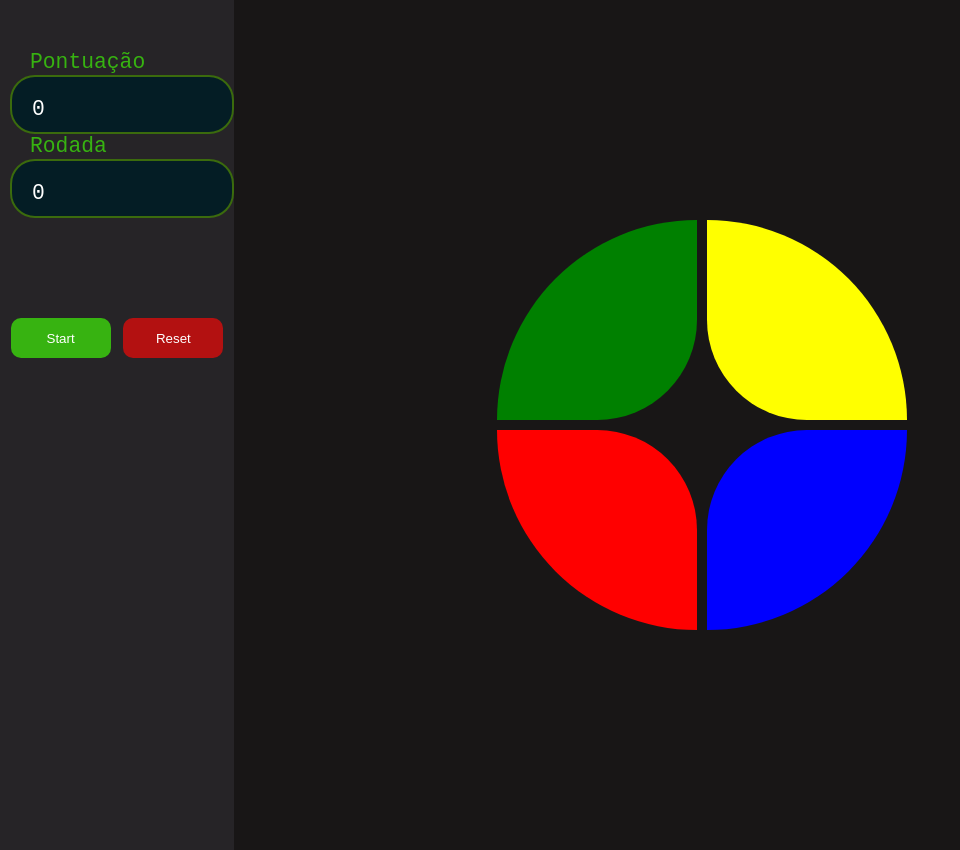
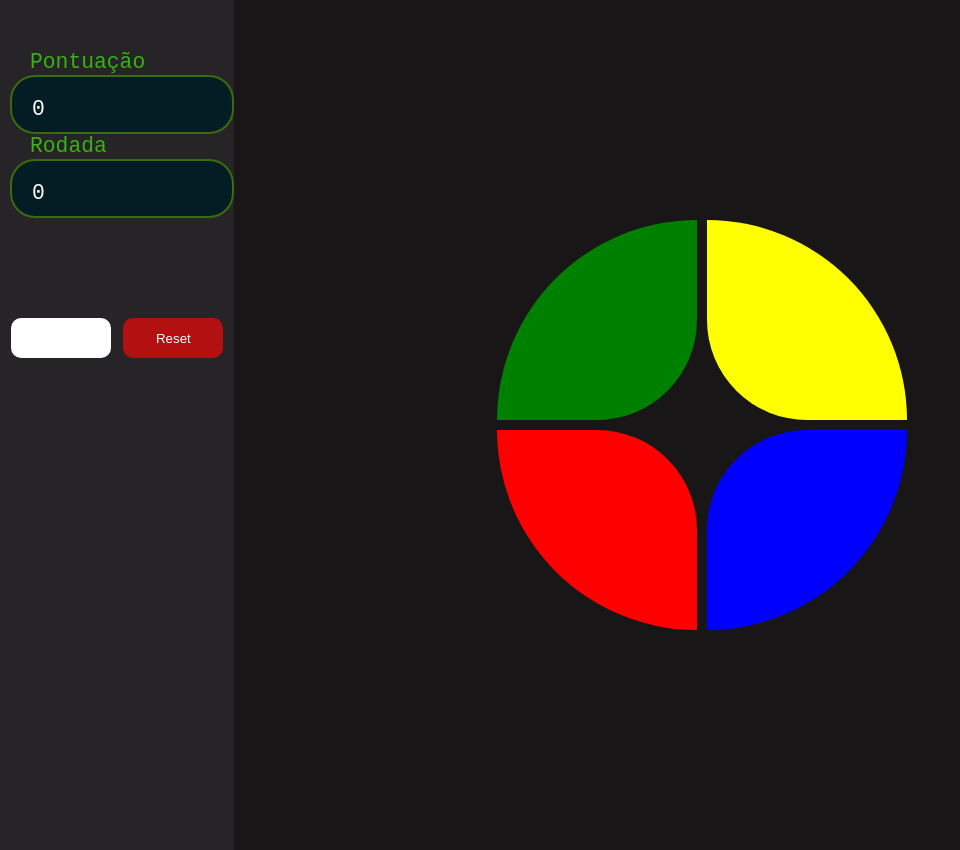
Before and after one commit to matheus-fernandes-ferreira/Projeto_Genius, a plain HTML site: page index.html in a window 1280 px wide. Shown: the whole page, without its empty margins (0-960 px from the left). Drawn offline with Linux system fonts and the light colour scheme.

Commit message:
Refactor CSS styles for layout and buttons
teste alteração cor

```diff
--- a/style.css
+++ b/style.css
@@ -70,7 +70,8 @@ body {
 }
 
 #start {
-    background: #37b311;
+    /* background: #37b311; */
+    background: #fff;
     color: #fff;
     border: none;
     border-radius: 10px;
```
